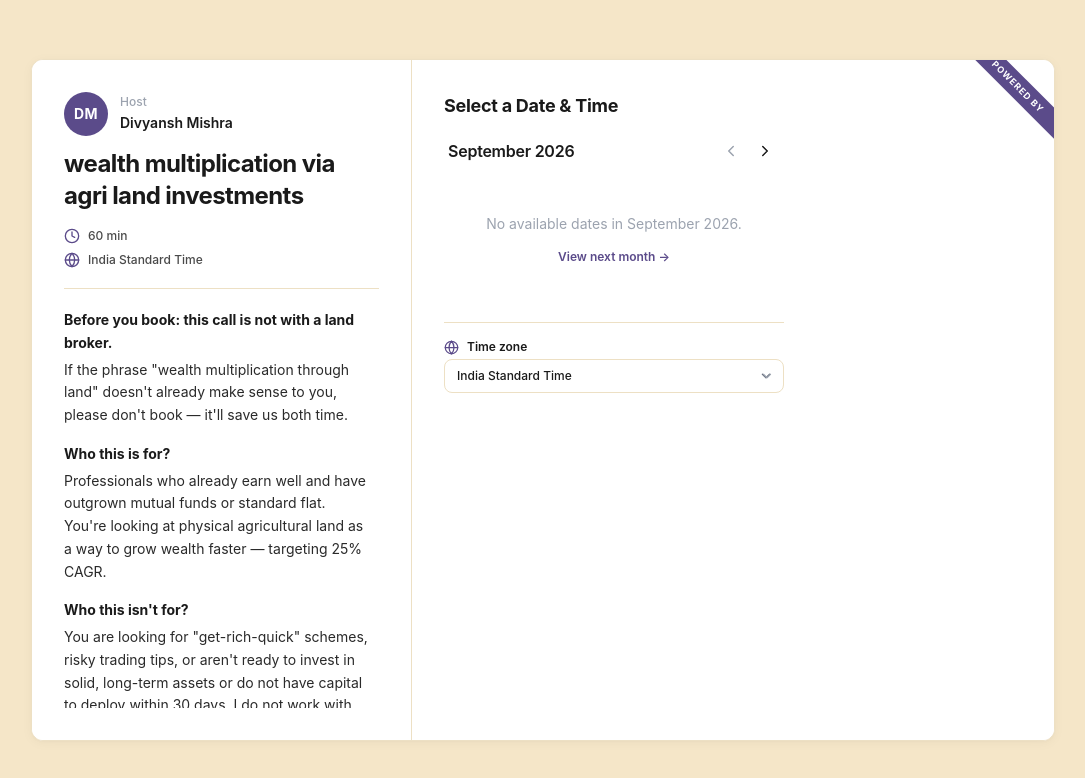
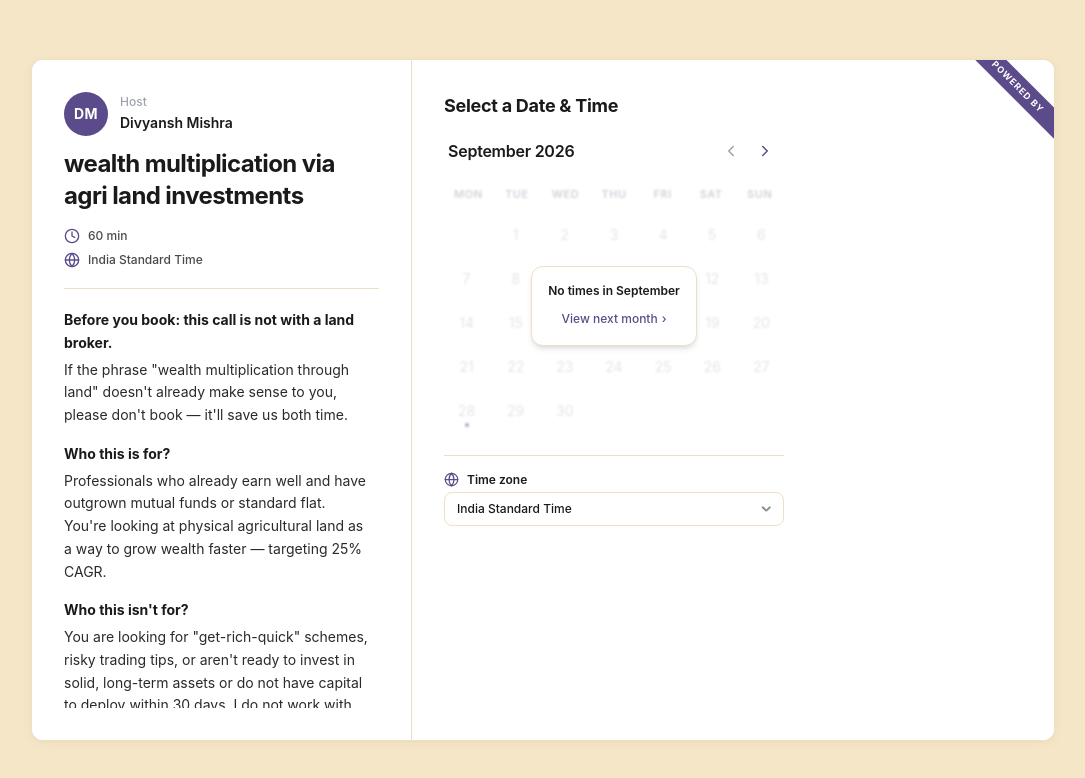
Before and after one commit to Divyansh-co/div-calendly-assesment, a React (Vite) app: page / in a window 1280 px wide. Shown: the top 778 px of the page, without its empty margins (97-1182 px from the left). Built offline with nearby package versions, Linux system fonts and the light colour scheme; the HTML template or start-up script is replaced by a standard one.

Commit message:
feat: add no-times popover with next-month link

```diff
--- a/src/components/calendar/Calendar.tsx
+++ b/src/components/calendar/Calendar.tsx
@@ -91,7 +91,7 @@ export function Calendar({
             canGoPrev={canGoPrev}
           />
 
-          {hasBookableDates ? (
+          <div className="relative">
             <CalendarGrid
               year={year}
               month={month}
@@ -100,18 +100,25 @@ export function Calendar({
               isBookable={checkDate}
               onSelect={onDateSelect}
             />
-          ) : (
-            <div className="py-8 text-center text-sm text-muted">
-              <p className="mb-3">No available dates in {formatMonthYear(currentMonth)}.</p>
+
+            {!hasBookableDates && (
+              <div className="absolute inset-0 flex items-center justify-center bg-white/50 backdrop-blur-[1px] rounded-xl z-10 pointer-events-none">
+                <div className="bg-white border border-butter-border shadow-md rounded-xl p-4 text-center pointer-events-auto max-w-[220px]">
+                  <p className="text-xs font-semibold text-nearblack mb-1.5">
+                    No times in {formatMonthYear(currentMonth).split(" ")[0]}
+                  </p>
                   <button
                     type="button"
                     onClick={goNext}
-                className="text-primary font-semibold hover:underline cursor-pointer text-xs"
+                    className="text-xs font-medium text-primary hover:underline cursor-pointer inline-flex items-center gap-1"
                   >
-                View next month →
+                    <span>View next month</span>
+                    <span aria-hidden="true">›</span>
                   </button>
                 </div>
+              </div>
             )}
+          </div>
 
           <TimezoneSelector value={timezone} onChange={onTimezoneChange} />
         </div>
--- a/src/components/calendar/CalendarGrid.tsx
+++ b/src/components/calendar/CalendarGrid.tsx
@@ -63,19 +63,28 @@ export function CalendarGrid({
                       type="button"
                       onClick={() => bookable && onSelect(date)}
                       disabled={!bookable}
+                      tabIndex={bookable ? 0 : -1}
                       aria-label={`${date.getDate()} ${date.toLocaleString("en-IN", { month: "long" })} ${date.getFullYear()}${bookable ? " (Available)" : " (Unavailable)"}`}
                       aria-pressed={selected}
                       className={clsx(
                         "relative w-10 h-10 rounded-full text-sm flex items-center justify-center transition-all duration-150 ease-out select-none",
                         selected
-                        ? "bg-primary text-white font-bold shadow-sm"
+                          ? "bg-primary text-white font-bold shadow-xs"
                           : bookable
-                        ? "text-primary bg-[#F4F1F8] font-bold hover:bg-primary hover:text-white cursor-pointer"
-                        : "text-muted font-normal cursor-not-allowed opacity-50",
-                      today_ && !selected && !bookable && "font-medium"
+                          ? "text-primary bg-primary-tint/70 font-bold hover:bg-primary hover:text-white cursor-pointer"
+                          : "text-muted/60 font-normal cursor-default"
                       )}
                     >
                       <span>{date.getDate()}</span>
+                      {today_ && (
+                        <span
+                          className={clsx(
+                            "absolute bottom-1 w-1 h-1 rounded-full",
+                            selected ? "bg-white" : "bg-primary"
+                          )}
+                          aria-hidden="true"
+                        />
+                      )}
                     </button>
                 </div>
               );
--- a/src/components/calendar/CalendarHeader.tsx
+++ b/src/components/calendar/CalendarHeader.tsx
@@ -26,7 +26,7 @@ export function CalendarHeader({
           onClick={onPrev}
           disabled={!canGoPrev}
           aria-label="Previous month"
-          className="p-1.5 rounded-full text-nearblack hover:bg-primary-tint hover:text-primary disabled:text-muted disabled:hover:bg-transparent disabled:hover:text-muted disabled:cursor-not-allowed transition-colors"
+          className="p-1.5 rounded-full text-primary hover:bg-primary-tint disabled:text-muted disabled:hover:bg-transparent disabled:cursor-not-allowed transition-colors cursor-pointer"
           title={canGoPrev ? "Previous month" : "Past months not available"}
         >
           <ChevronLeft size={18} />
@@ -35,7 +35,7 @@ export function CalendarHeader({
           type="button"
           onClick={onNext}
           aria-label="Next month"
-          className="p-1.5 rounded-full text-nearblack hover:bg-primary-tint hover:text-primary transition-colors"
+          className="p-1.5 rounded-full text-primary hover:bg-primary-tint transition-colors cursor-pointer"
           title="Next month"
         >
           <ChevronRight size={18} />
```
Lines whose indentation alone changed are shown as unchanged.
